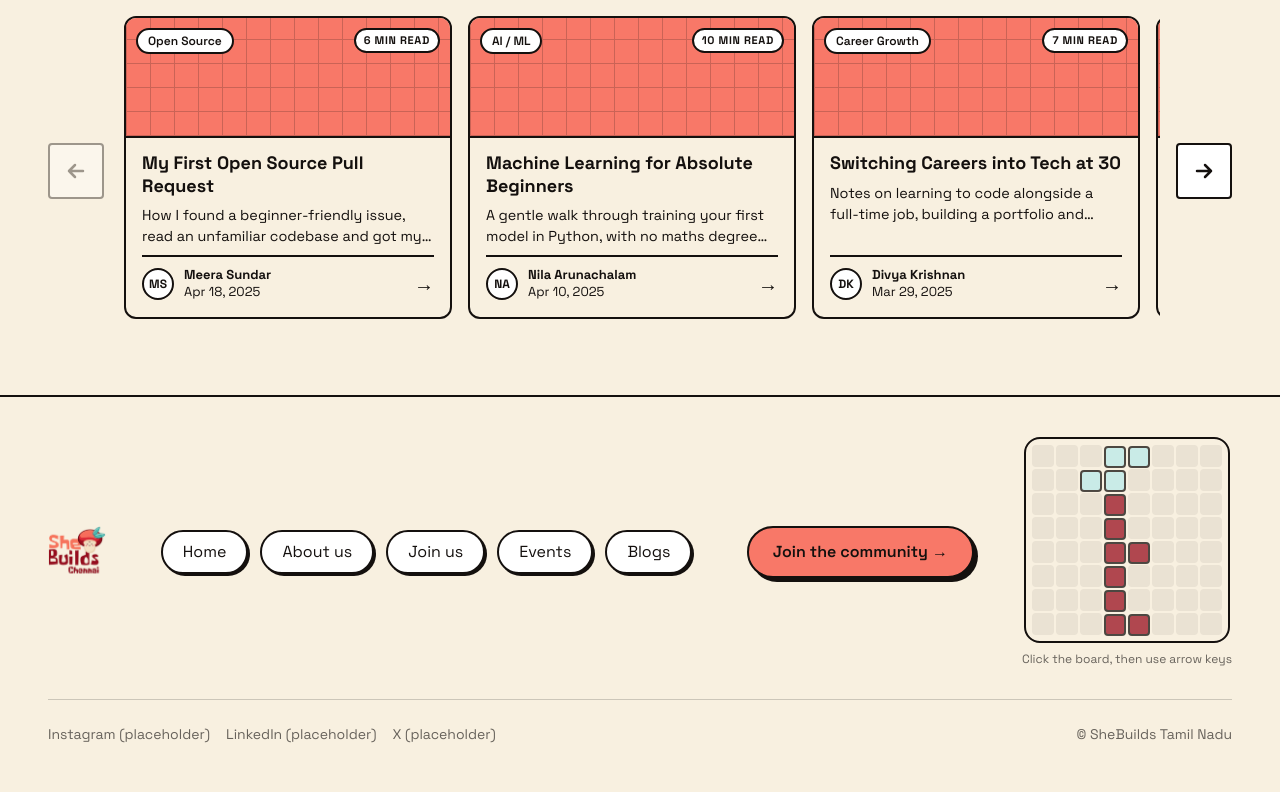
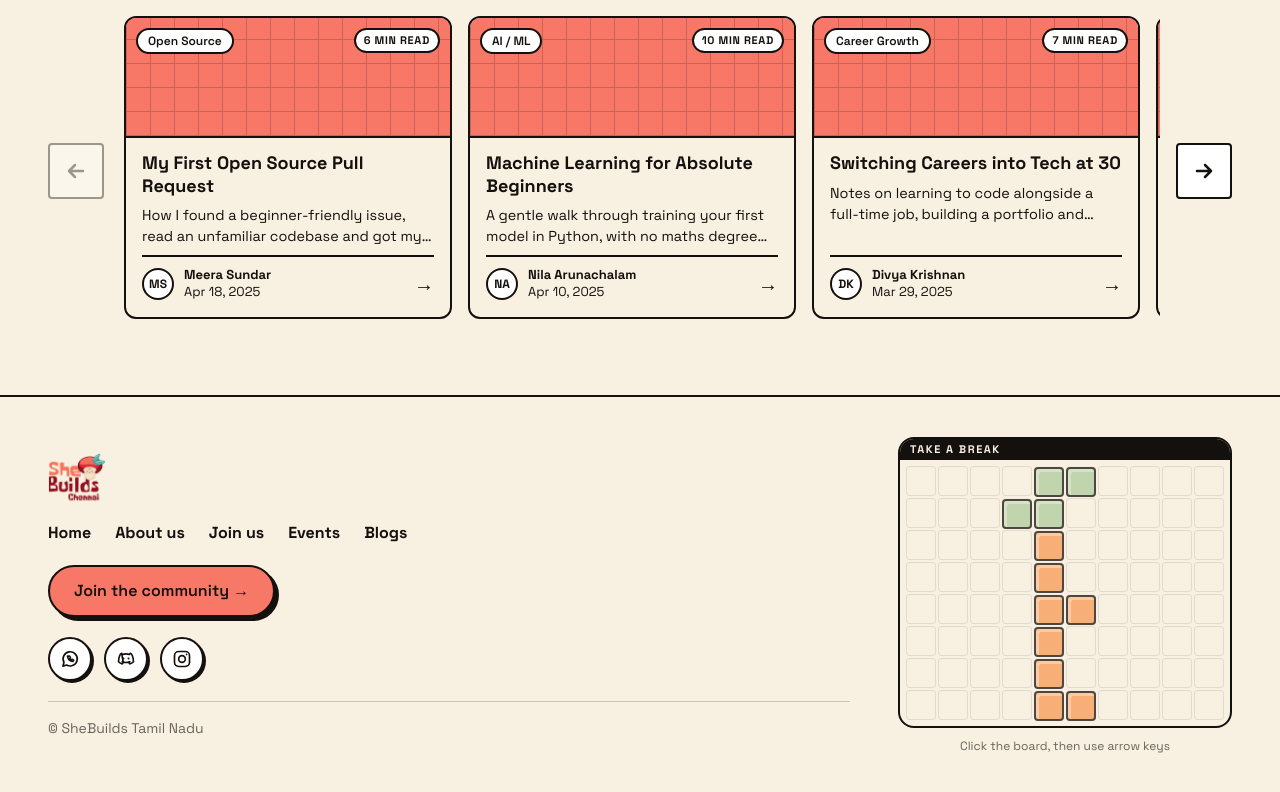
Before and after one commit to renisha18/sheBuildsTN, a React (Vite) app: page /#home in a window 1280 px wide. Shown: the part 4524-5316 px from the top of the page. Built offline with nearby package versions, Linux system fonts and the light colour scheme.

Commit message:
Update my changes

```diff
--- a/src/components/BlockGame.css
+++ b/src/components/BlockGame.css
@@ -1,33 +1,58 @@
-/* Footer falling-block Easter egg. Fixed px sizes so the board never grows with the viewport. */
+/* Footer falling-block Easter egg. --cols/--rows come from useBlockGame.js via inline style.
+   Cells are 30px max and shrink with the viewport so the board never overflows (fits at 320px:
+   footer padding 3rem + window border/padding 16px + gaps + a little slack). */
 .block-game {
-  --cell: 22px;
   --gap: 2px;
+  --cell: min(30px, calc((100vw - 3rem - 24px - (var(--cols) - 1) * var(--gap)) / var(--cols)));
   --step: calc(var(--cell) + var(--gap));
+
+  /* Block palette (not theme tokens yet, so scoped here) */
+  --block-green: #aecc9d;
+  --block-coral: #fa7b6b;
+  --block-yellow: #f2bf5a;
+  --block-teal: #4fc4c0;
+  --block-lavender: #b9a6e0;
+  --block-orange: #f79a55;
+
   display: flex;
   flex-direction: column;
   align-items: center;
-  gap: 8px;
+  gap: 10px;
   width: max-content;
+  max-width: 100%;
 }
 
-@media (width < 48rem) {
-  .block-game {
-    --cell: 20px;
-  }
+/* Neo-brutalist window: ink title bar over a cream board */
+.block-game__window {
+  width: 100%;
+  border: 2px solid var(--color-ink);
+  border-radius: var(--radius-lg);
+  background: var(--color-background);
+  box-shadow: var(--shadow-brutal);
+  overflow: hidden;
+}
+
+.block-game__titlebar {
+  margin: 0;
+  padding: 3px 10px;
+  background: var(--color-ink);
+  color: var(--color-background);
+  font-size: 0.6875rem;
+  font-weight: 700;
+  line-height: 1.4;
+  letter-spacing: 0.14em;
+  text-transform: uppercase;
 }
 
 .block-game__board {
   padding: 6px;
-  border: 2px solid var(--color-ink);
-  border-radius: var(--radius-lg);
-  background: var(--color-background);
-  box-shadow: var(--shadow-brutal);
   cursor: pointer;
 }
 
+/* Drawn inside the board, since the window clips anything outside it */
 .block-game__board:focus {
   outline: 2px solid var(--color-ink);
-  outline-offset: 3px;
+  outline-offset: -4px;
 }
 
 .block-game__well {
@@ -38,23 +63,24 @@
   gap: var(--gap);
 }
 
-/* Empty cells are a faint grid; filled cells (data-shape) are chunky blocks */
+/* Empty cells: faint ink hairline. Filled cells (data-shape): chunky flat blocks with an inner highlight. */
 .block-game__cell {
-  border-radius: calc(var(--radius-md) / 3);
-  background: color-mix(in srgb, var(--color-ink) 6%, transparent);
+  border-radius: 4px;
+  box-shadow: inset 0 0 0 1px color-mix(in srgb, var(--color-ink) 9%, transparent);
 }
 
 .block-game__cell[data-shape] {
   background: var(--fill);
   border: 2px solid var(--color-ink);
+  box-shadow: inset 3px 3px 0 rgb(255 255 255 / 0.35);
 }
 
-.block-game__cell[data-shape='I'] { --fill: var(--color-accent-alt); }
-.block-game__cell[data-shape='O'] { --fill: var(--color-accent); }
-.block-game__cell[data-shape='L'] { --fill: var(--color-primary); }
-.block-game__cell[data-shape='T'] { --fill: var(--color-danger); }
-.block-game__cell[data-shape='S'] { --fill: color-mix(in srgb, var(--color-accent-alt) 40%, var(--color-surface)); }
-.block-game__cell[data-shape='Z'] { --fill: color-mix(in srgb, var(--color-accent) 40%, var(--color-surface)); }
+.block-game__cell[data-shape='I'] { --fill: var(--block-teal); }
+.block-game__cell[data-shape='O'] { --fill: var(--block-yellow); }
+.block-game__cell[data-shape='L'] { --fill: var(--block-orange); }
+.block-game__cell[data-shape='T'] { --fill: var(--block-lavender); }
+.block-game__cell[data-shape='S'] { --fill: var(--block-green); }
+.block-game__cell[data-shape='Z'] { --fill: var(--block-coral); }
 
 /* The falling block sits over the grid and slides between rows/columns */
 .block-game__piece {
@@ -70,6 +96,7 @@
   transform: translate(calc(var(--c) * var(--step)), calc(var(--r) * var(--step)));
 }
 
+/* Controls: touch devices only (desktop uses the keyboard), full board width */
 .block-game__controls {
   display: none;
   gap: 8px;
@@ -83,8 +110,8 @@
   -webkit-touch-callout: none;
 }
 
-/* Touch devices get buttons instead of the keyboard hint */
-@media (pointer: coarse) {
+/* Touch devices: buttons instead of the keyboard hint */
+@media (hover: none) and (pointer: coarse) {
   .block-game__controls { display: flex; }
   .block-game__hint { display: none; }
 }
@@ -103,9 +130,12 @@
   }
 }
 
+/* Flash white, then squish flat and vanish */
 @keyframes block-game-clear {
-  35% { background: var(--color-surface); transform: scale(1.08); }
-  100% { background: var(--color-surface); transform: scaleY(0.15); opacity: 0; }
+  0% { transform: scale(1); }
+  20% { background: var(--color-surface); transform: scale(1.12); }
+  45% { background: var(--color-surface); transform: scale(1.12); opacity: 1; }
+  100% { background: var(--color-surface); transform: scale(1.25, 0.05); opacity: 0; }
 }
 
 @keyframes block-game-reset {
--- a/src/components/BlockGame.jsx
+++ b/src/components/BlockGame.jsx
@@ -50,7 +50,11 @@ function BlockGame() {
   const clearingRows = clearing?.kind === 'rows' ? clearing.rows : []
 
   return (
-    <div className="block-game">
+    <div className="block-game" style={{ '--cols': COLS, '--rows': ROWS }}>
+      <div className="block-game__window">
+        <p className="block-game__titlebar font-display" aria-hidden="true">
+          Take a break
+        </p>
         <div
           ref={boardRef}
           tabIndex={0}
@@ -58,7 +62,6 @@ function BlockGame() {
           aria-label="Block puzzle. Left and right arrows move the block, down arrow drops it faster."
           onKeyDown={onKeyDown}
           className={`block-game__board${clearing?.kind === 'reset' ? ' is-resetting' : ''}`}
-        style={{ '--cols': COLS, '--rows': ROWS }}
         >
           <div className="block-game__well" aria-hidden="true">
             {board.map((cells, r) =>
@@ -79,8 +82,7 @@ function BlockGame() {
             )}
           </div>
         </div>
-
-      <p className="block-game__hint font-body text-xs text-muted">Click the board, then use arrow keys</p>
+      </div>
 
       <div className="block-game__controls">
         {controls.map(({ label, aria, action }) => (
@@ -104,6 +106,8 @@ function BlockGame() {
           </button>
         ))}
       </div>
+
+      <p className="block-game__hint font-body text-xs text-muted">Click the board, then use arrow keys</p>
     </div>
   )
 }
--- a/src/components/Footer.jsx
+++ b/src/components/Footer.jsx
@@ -2,20 +2,58 @@ import logo from '../assets/logo.png'
 import { sections, scrollToSection } from '../siteSections.js'
 import BlockGame from './BlockGame.jsx'
 
-// ⚠️ PLACEHOLDER social links — the networks and URLs are not real yet.
-// Add the real `href` for each one (and remove any that don't apply). With href: null the
-// item renders as plain text, not a dead link.
+// Verify the WhatsApp invite link: real invite URLs usually end in a random code.
 const SOCIAL_LINKS = [
-  { id: 'instagram', label: 'Instagram', href: null },
-  { id: 'linkedin', label: 'LinkedIn', href: null },
-  { id: 'x', label: 'X', href: null },
+  { id: 'whatsapp',  label: 'WhatsApp',  href: 'https://chat.whatsapp.com/shebuilds' },
+  { id: 'discord',   label: 'Discord',   href: 'https://discord.gg/shebuilds' },
+  { id: 'instagram', label: 'Instagram', href: 'https://www.instagram.com/shebuilds_chennai/' },
 ]
 
-// Same pill as the navbar links (inactive state)
-const pillClass = [
-  'inline-block rounded-full border-2 border-ink bg-surface px-5 py-2 font-body text-ink shadow-brutal-sm',
-  'transition motion-reduce:transition-none active:translate-x-0.5 active:translate-y-0.5 active:shadow-none',
-  'hover:bg-accent-alt/20 focus-visible:outline-2 focus-visible:outline-offset-2 focus-visible:outline-ink',
+const iconProps = {
+  'aria-hidden': true,
+  viewBox: '0 0 24 24',
+  fill: 'none',
+  stroke: 'currentColor',
+  strokeWidth: 2,
+  strokeLinecap: 'round',
+  strokeLinejoin: 'round',
+  className: 'h-5 w-5',
+}
+
+// Simple line icons, keyed by SOCIAL_LINKS id
+const SOCIAL_ICONS = {
+  whatsapp: (
+    <svg {...iconProps}>
+      <path d="M3.5 20.5 4.8 16A8.5 8.5 0 1 1 8 19.2Z" />
+      <path d="M9 8.5c0 3.6 2.9 6.5 6.5 6.5l1-1.6-2-1-1 .8a4 4 0 0 1-1.7-1.7l.8-1-1-2Z" />
+    </svg>
+  ),
+  discord: (
+    <svg {...iconProps}>
+      <path d="M8 6.5a13 13 0 0 1 8 0l1.2-1.3C19 6 20.6 9.5 21 15.3c-1.4 1.4-3 2.2-4.6 2.6l-1.1-1.8M8.7 16.1l-1.1 1.8C6 17.5 4.4 16.7 3 15.3 3.4 9.5 5 6 6.8 5.2Z" />
+      <path d="M7.5 15.2c3 1.3 6 1.3 9 0" />
+      <circle cx="9" cy="11.5" r="1.2" fill="currentColor" stroke="none" />
+      <circle cx="15" cy="11.5" r="1.2" fill="currentColor" stroke="none" />
+    </svg>
+  ),
+  instagram: (
+    <svg {...iconProps}>
+      <rect x="3" y="3" width="18" height="18" rx="5" />
+      <circle cx="12" cy="12" r="4" />
+      <circle cx="17.5" cy="6.5" r="1" fill="currentColor" stroke="none" />
+    </svg>
+  ),
+}
+
+const navLinkClass =
+  'rounded-sm font-body font-bold text-ink underline-offset-4 hover:underline focus-visible:underline focus-visible:outline-2 focus-visible:outline-offset-2 focus-visible:outline-ink'
+
+const socialClass = [
+  'grid h-11 w-11 place-items-center rounded-full border-2 border-ink bg-surface text-ink shadow-brutal-sm',
+  'transition hover:-translate-x-px hover:-translate-y-px hover:bg-accent-alt/20',
+  'active:translate-x-0.5 active:translate-y-0.5 active:shadow-none',
+  'focus-visible:outline-2 focus-visible:outline-offset-2 focus-visible:outline-ink',
+  'motion-reduce:transition-none motion-reduce:hover:translate-x-0 motion-reduce:hover:translate-y-0',
 ].join(' ')
 
 function Footer() {
@@ -27,24 +65,24 @@ function Footer() {
 
   return (
     <footer className="border-t-2 border-ink bg-background">
-      <div className="flex flex-col gap-8 px-6 py-10 md:px-12">
-        {/* Block game sits beside the main row on wide screens, below it otherwise */}
-        <div className="flex flex-col gap-8 xl:flex-row xl:items-center xl:gap-12">
-          <div className="flex flex-col gap-6 lg:flex-row lg:items-center lg:justify-between xl:min-w-0 xl:flex-1">
+      {/* Below lg the left column is display: contents, so its items and the game form one stack
+          (© moved last via order). On lg it becomes a real column beside the game. */}
+      <div className="flex flex-col items-start gap-6 px-6 py-10 md:px-12 lg:flex-row lg:items-center lg:justify-between lg:gap-12">
+        <div className="contents lg:flex lg:min-w-0 lg:flex-1 lg:flex-col lg:items-start lg:gap-5">
           <a
             href="#home"
             onClick={(e) => go(e, 'home')}
-              className="self-start rounded-lg focus-visible:outline-2 focus-visible:outline-offset-2 focus-visible:outline-ink"
+            className="rounded-lg focus-visible:outline-2 focus-visible:outline-offset-2 focus-visible:outline-ink"
           >
             {/* Logo PNG has a white background; multiply blends it into the page color */}
             <img src={logo} alt="SheBuilds home" className="h-12 w-auto mix-blend-multiply" />
           </a>
 
           <nav aria-label="Footer">
-              <ul className="flex flex-wrap gap-3">
+            <ul className="flex flex-wrap gap-x-6 gap-y-2">
               {sections.map(({ id, label }) => (
                 <li key={id}>
-                    <a href={`#${id}`} onClick={(e) => go(e, id)} className={pillClass}>
+                  <a href={`#${id}`} onClick={(e) => go(e, id)} className={navLinkClass}>
                     {label}
                   </a>
                 </li>
@@ -56,33 +94,34 @@ function Footer() {
           <a
             href="#join"
             onClick={(e) => go(e, 'join')}
-              className="self-start rounded-full border-2 border-ink bg-accent px-6 py-3 font-body font-semibold text-ink shadow-brutal transition motion-reduce:transition-none active:translate-x-0.5 active:translate-y-0.5 active:shadow-brutal-sm focus-visible:outline-2 focus-visible:outline-offset-2 focus-visible:outline-ink lg:self-auto"
+            className="rounded-full border-2 border-ink bg-accent px-6 py-3 font-body font-semibold text-ink shadow-brutal transition motion-reduce:transition-none active:translate-x-0.5 active:translate-y-0.5 active:shadow-brutal-sm focus-visible:outline-2 focus-visible:outline-offset-2 focus-visible:outline-ink"
           >
             Join the community <span aria-hidden="true">→</span>
           </a>
-          </div>
 
-          <div className="self-center md:self-start xl:self-auto">
-            <BlockGame />
-          </div>
-        </div>
-
-        <div className="flex flex-col gap-4 border-t border-muted/30 pt-6 md:flex-row md:items-center md:justify-between">
-          <ul className="flex flex-wrap items-center gap-x-4 gap-y-2 font-body text-sm text-muted" aria-label="Social links (placeholder)">
-            {SOCIAL_LINKS.map(({ id, label, href }) => (
+          <ul className="flex flex-wrap gap-3" aria-label="SheBuilds on social media">
+            {SOCIAL_LINKS.filter(({ href }) => href).map(({ id, label, href }) => (
               <li key={id}>
-                {href ? (
-                  <a href={href} className="text-ink underline underline-offset-4 hover:text-primary focus-visible:outline-2 focus-visible:outline-offset-2 focus-visible:outline-ink">
-                    {label}
+                <a
+                  href={href}
+                  target="_blank"
+                  rel="noopener noreferrer"
+                  aria-label={`SheBuilds on ${label} (opens in a new tab)`}
+                  className={socialClass}
+                >
+                  {SOCIAL_ICONS[id]}
                 </a>
-                ) : (
-                  <span>{label} (placeholder)</span>
-                )}
               </li>
             ))}
           </ul>
 
-          <p className="font-body text-sm text-muted">© SheBuilds Tamil Nadu</p>
+          <p className="order-last w-full border-t border-muted/30 pt-4 font-body text-sm text-muted lg:order-none">
+            © SheBuilds Tamil Nadu
+          </p>
+        </div>
+
+        <div className="self-center lg:shrink-0">
+          <BlockGame />
         </div>
       </div>
     </footer>
--- a/src/components/useBlockGame.js
+++ b/src/components/useBlockGame.js
@@ -1,7 +1,7 @@
 import { useCallback, useEffect, useReducer, useState } from 'react'
 
 // Board size: change freely (COLS must be at least 4 so the I block fits)
-export const COLS = 8
+export const COLS = 10
 export const ROWS = 8
 
 const GRAVITY_MS = 650
@@ -49,6 +49,7 @@ export function clearRows(board, rows) {
 
 // ---------- State ----------
 
+// Spawns centred on row 0: every shape is at most 4 wide and 3 tall, so it starts fully inside the grid.
 // If the new block doesn't fit, the board is cleared: instantly, or after a fade (clearing.kind 'reset')
 function spawn(state, board, shape, instant) {
   const width = Math.max(...SHAPES[shape].map(([, c]) => c)) + 1
--- a/src/sections/joinus/JoinUsContent.jsx
+++ b/src/sections/joinus/JoinUsContent.jsx
@@ -1,12 +1,16 @@
 import "./JoinUsContent.css";
 // import character from "../../assets/join-us-character.png"; // add this later
 
-// Change `href` to real routes when those pages exist.
+// external: true opens the link in a new tab
 const actions = [
-  { id: "speak",     color: "var(--join-green, #aecc9d)",  tag: "Speaker",         title: "Want to share knowledge?", cta: "Speak",            href: "#join" },
+  { id: "speak",     color: "var(--join-green, #aecc9d)",  tag: "Speaker",         title: "Want to share knowledge?", cta: "Speak",            external: true,
+    href: "https://docs.google.com/forms/d/e/1FAIpQLScMcvEDfeZCSzKJTxmcTrmfma8S3_ZTlU4xbeuak4CzfG0VTA/viewform" },
+  // No volunteer link yet.
   { id: "volunteer", color: "var(--join-coral, #fa7b6b)",  tag: "Volunteer",       title: "Want to contribute?",           cta: "Volunteer",        href: "#join" },
-  { id: "sponsor",   color: "var(--join-yellow, #f2bf5a)", tag: "Sponsor",         title: "Want to help us grow?",         cta: "Sponsor",          href: "#join" },
-  { id: "chapter",   color: "var(--join-teal, #4fc4c0)",   tag: "Chapter Builder", title: "Want to build?",                cta: "Create a chapter", href: "#join" },
+  { id: "sponsor",   color: "var(--join-yellow, #f2bf5a)", tag: "Sponsor",         title: "Want to help us grow?",         cta: "Sponsor",          external: true,
+    href: "https://mail.google.com/mail/?view=cm&fs=1&to=keerthana.shebuilds@gmail.com&su=Sponsorship%20Inquiry%20-%20SheBuilds&body=Hello%20SheBuilds%20Team,%0A%0AI%20am%20interested%20in%20exploring%20a%20sponsorship%20or%20partnership%20opportunity%20with%20SheBuilds.%0A%0APlease%20share%20more%20details%20about%20the%20available%20options.%0A%0ABest%20regards,%0A" },
+  { id: "chapter",   color: "var(--join-teal, #4fc4c0)",   tag: "Chapter Builder", title: "Want to build?",                cta: "Create a chapter", external: true,
+    href: "https://mail.google.com/mail/?view=cm&fs=1&to=keerthana.shebuilds@gmail.com&su=Start%20a%20SheBuilds%20Chapter&body=Hello%20SheBuilds%20Team,%0A%0AI%20would%20love%20to%20start%20a%20SheBuilds%20chapter%20in%20%5Byour%20city/college%5D.%0A%0ALet%20me%20know%20how%20to%20get%20started!%0A%0ABest%20regards,%0A" },
 ];
 
 export default function JoinUsContent() {
@@ -26,7 +30,11 @@ export default function JoinUsContent() {
             >
               <span className="join-card__tag">{a.tag}</span>
               <h3 className="join-card__title">{a.title}</h3>
-              <a className="join-card__button" href={a.href}>
+              <a
+                className="join-card__button"
+                href={a.href}
+                {...(a.external && { target: "_blank", rel: "noopener noreferrer" })}
+              >
                 {a.cta} <span className="join-card__arrow" aria-hidden="true">→</span>
               </a>
             </article>
```
Lines whose indentation alone changed are shown as unchanged.
